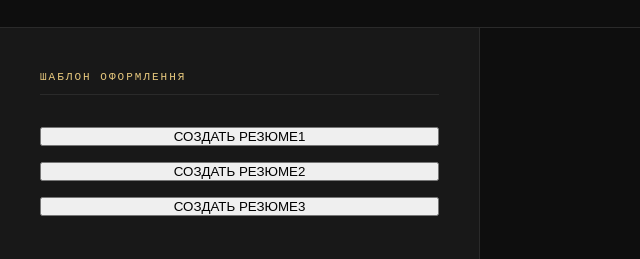
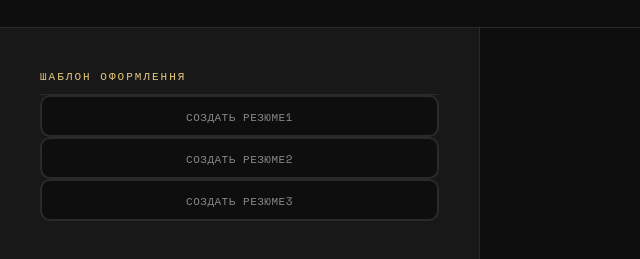
Before and after one commit to vanyadzygman/RE-GEN, a website: page index.html in a window 1280 px wide. Shown: the part 97-356 px from the top of the page, without its empty margins (0-640 px from the left). Drawn offline with nearby package versions, Linux system fonts and the light colour scheme.

Commit message:
stylized resume option selection buttons

```diff
--- a/index.html
+++ b/index.html
@@ -12,17 +12,18 @@
         <div class="header-logo">RE·GEN</div>
         <div class="header-sub">Генератор резюме</div>
     </header>
-    <script src="src/script.js"></script>
 
     <div class="app">
         <aside class="form">
             <div class="title">ШАБЛОН ОФОРМЛЕННЯ</div>
-            <div class="shablons">
-                <button>СОЗДАТЬ РЕЗЮМЕ1</button>
-                <button>СОЗДАТЬ РЕЗЮМЕ2</button>
-                <button>СОЗДАТЬ РЕЗЮМЕ3</button>
+            <div class="options">
+                <button class="button">СОЗДАТЬ РЕЗЮМЕ1</button>
+                <button class="button">СОЗДАТЬ РЕЗЮМЕ2</button>
+                <button class="button">СОЗДАТЬ РЕЗЮМЕ3</button>
             </div>
         </aside>
     </div>
+
+    <script src="src/script.js"></script>
 </body>
 </html>
--- a/src/styles.css
+++ b/src/styles.css
@@ -45,9 +45,19 @@ body {
     padding-bottom: 10px;
 }
 
-.shablons {
-    display: flex;
-    flex-direction: column;
-    gap: 16px;
-    margin-top: 32px;
+.options {
+  display: grid;
 }
+
+.button {
+    background: #0e0e0e;
+    border: 2px solid #2a2a2a;
+    border-radius: 10px;
+    padding: 12px 8px 10px;
+    cursor: pointer;
+    text-align: center;
+    color: #888;
+    font-size: 11px;
+    font-family: 'Space Mono', monospace;
+    letter-spacing: .5px;
+}
```
